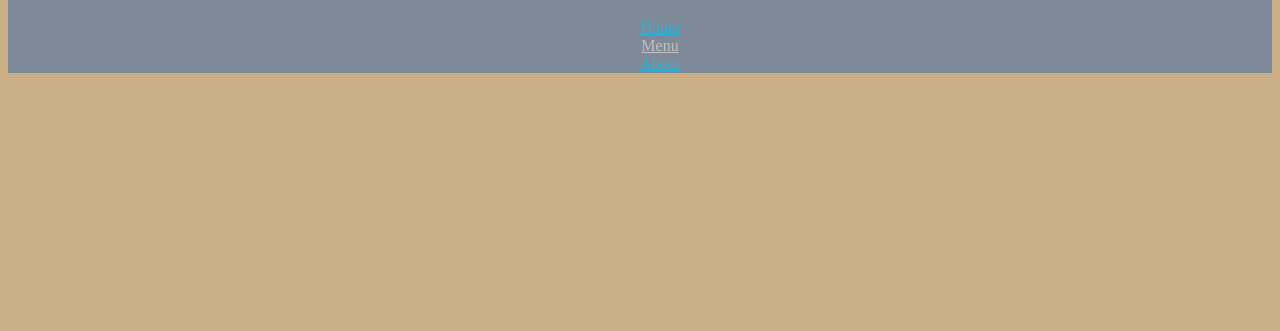
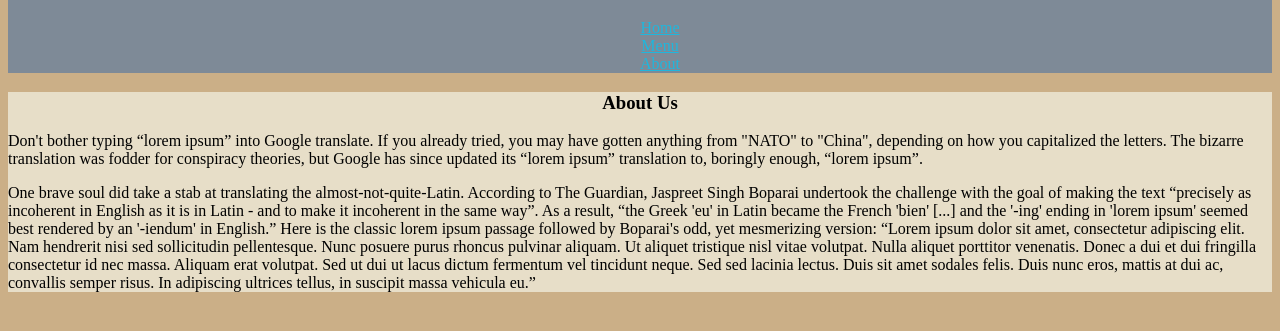
Before and after one commit to dhindsaharman1110/midterm, a plain HTML site: page misc/about.html in a window 1280 px wide. Shown: the part 61-392 px from the top of the page. Drawn offline with Linux system fonts and the light colour scheme.

Commit message:
about page with css

```diff
--- a/css/stylesheet.css
+++ b/css/stylesheet.css
@@ -1,5 +1,10 @@
+
+
+
 body{
     background-color: #cbaf87;
+
+
 
 }
 
@@ -41,7 +46,7 @@ h3.menu{
 
 
 main li{
-    color: rgb(31, 183, 221)
+    color: teal
 }
 
 img {
@@ -57,5 +62,5 @@ img {
 
 .para2{
     position: relative;
-    top: -50px;
+    top: -50px
 }
--- a/misc/about.html
+++ b/misc/about.html
@@ -5,6 +5,9 @@
     <meta charset=utf-8>
     <title>Midterm</title>
     <link rel="stylesheet" href="../css/stylesheet.css">
+    <style>
+        @import url('https://fonts.googleapis.com/css2?family=Roboto:wght@100&display=swap');
+    </style>
 </head>
 
 <body>
@@ -18,7 +21,7 @@
                     <a href="../index.html">Home</a>
                 </li>
                 <li>
-                    <a href="">Menu</a>
+                    <a href="../index.html#menu1">Menu</a>
                 </li>
                 <li>
                     <a href="about.html">About</a>
@@ -28,6 +31,30 @@
         </nav>
     </header>
 
+
+    <main>
+        <h3 class="menu">About Us</h3>
+        <p>
+            Don't bother typing “lorem ipsum” into Google translate. If you already tried, you may have gotten anything from "NATO"
+            to "China", depending on how you capitalized the letters. The bizarre translation was fodder for conspiracy theories,
+            but Google has since updated its “lorem ipsum” translation to, boringly enough, “lorem ipsum”.
+        </p>
+        <p>
+        One brave soul did take a stab at translating the almost-not-quite-Latin. According to The Guardian, Jaspreet Singh
+         Boparai undertook the challenge with the goal of making the text “precisely as incoherent in English as it is in
+         Latin - and to make it incoherent in the same way”. As a result, “the Greek 'eu' in Latin became the French 'bien'
+         [...] and the '-ing' ending in 'lorem ipsum' seemed best rendered by an '-iendum' in English.”
+
+        Here is the classic lorem ipsum passage followed by Boparai's odd, yet mesmerizing version:
+
+        “Lorem ipsum dolor sit amet, consectetur adipiscing elit. Nam hendrerit nisi sed sollicitudin pellentesque. Nunc
+        posuere purus rhoncus pulvinar aliquam. Ut aliquet tristique nisl vitae volutpat. Nulla aliquet porttitor venenatis.
+        Donec a dui et dui fringilla consectetur id nec massa. Aliquam erat volutpat. Sed ut dui ut lacus dictum fermentum
+        vel tincidunt neque. Sed sed lacinia lectus. Duis sit amet sodales felis. Duis nunc eros, mattis at dui ac, convallis
+        semper risus. In adipiscing ultrices tellus, in suscipit massa vehicula eu.”
+        </p>
+    </main>
+
 </body>
 
 </html>
```
Also changed, not shown: index.html (+3 -0 lines).
